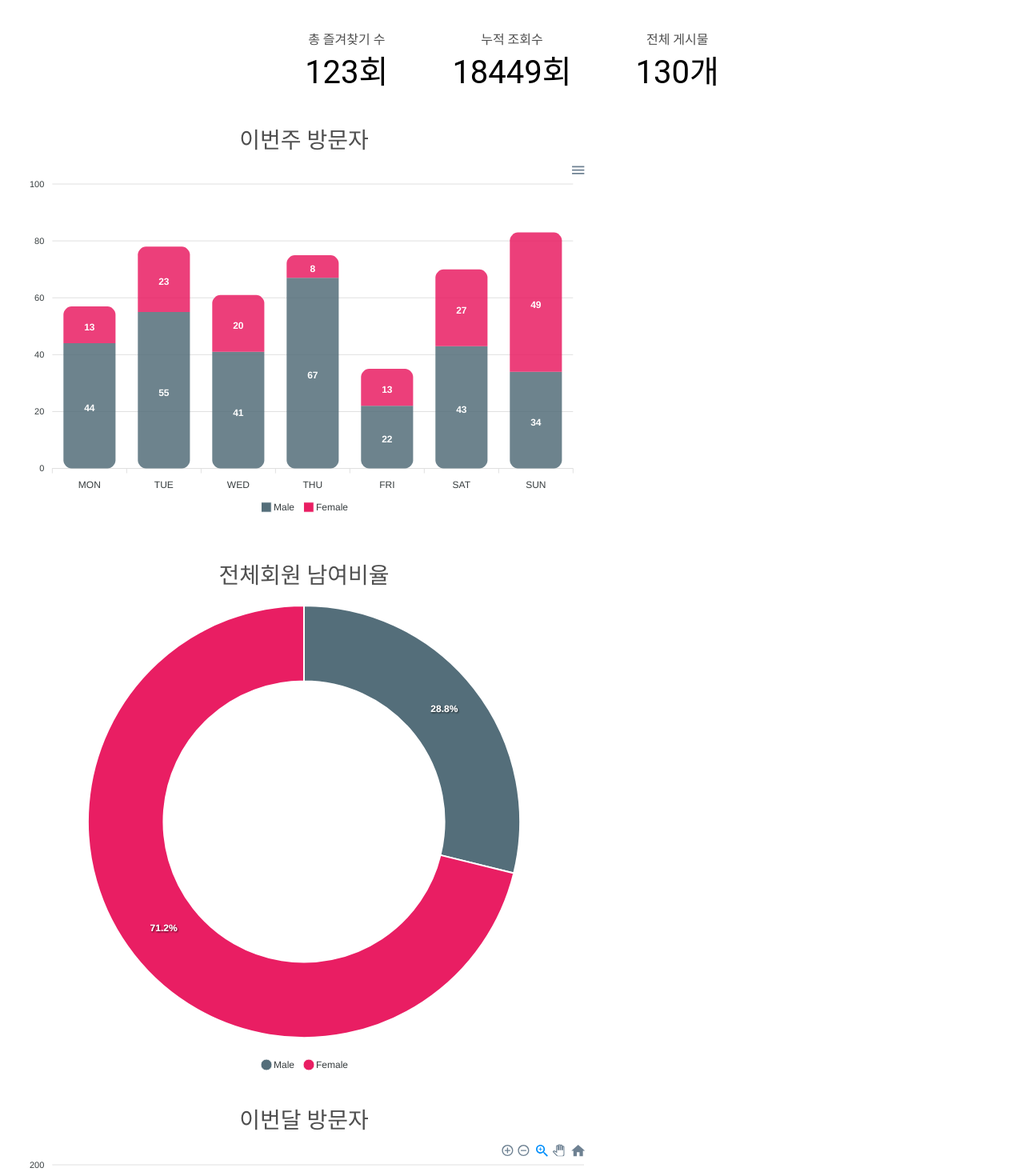
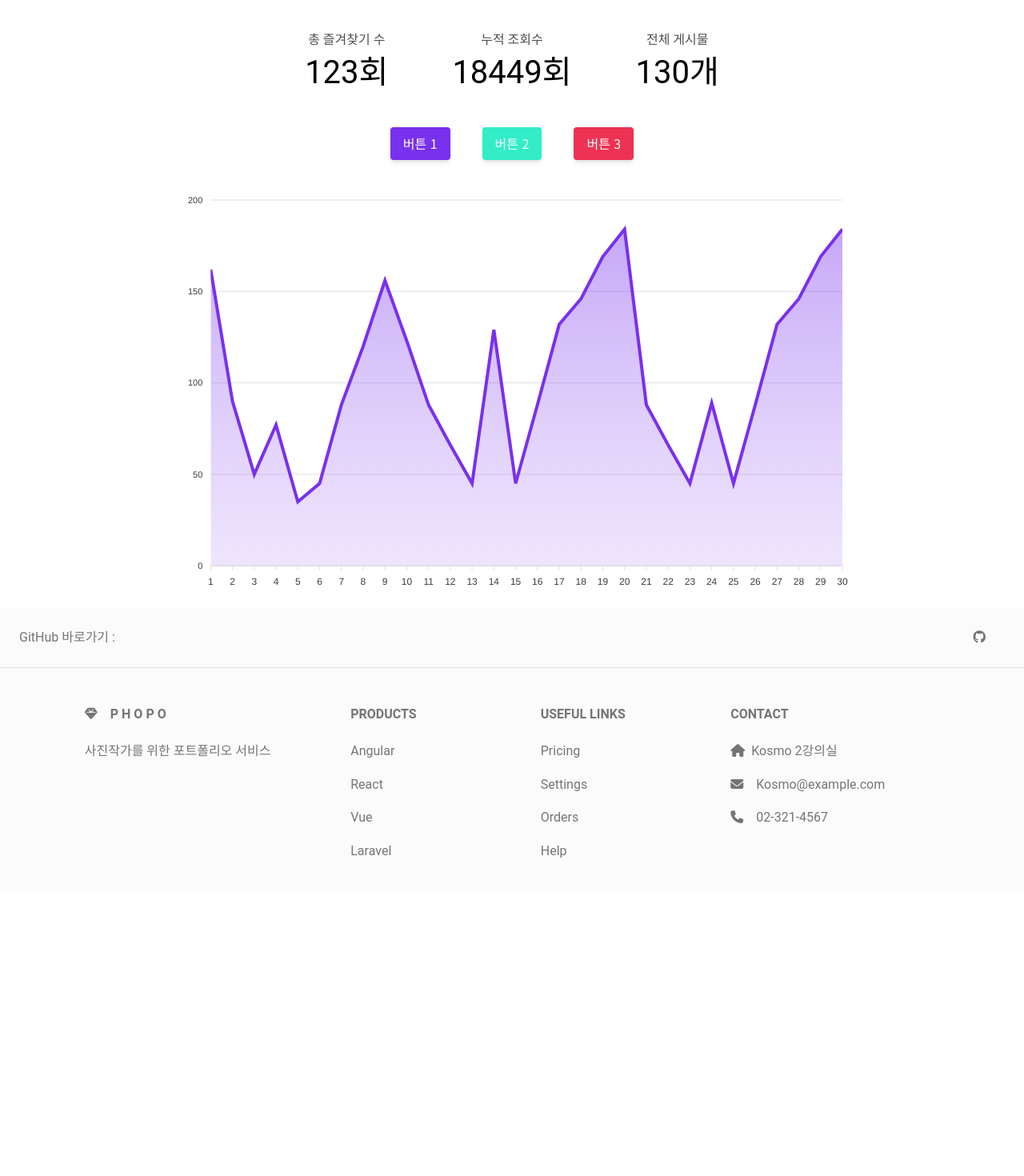
Before and after one commit to Jun02da/final_project_frontend, a React (Create React App) app: page /Dashboard in a window 1280 px wide. Shown: the part 480-1950 px from the top of the page at 80% size. After the commit the page ends 1596 px from the top, so only its background shows below. Built offline with nearby package versions, Linux system fonts and the light colour scheme.

Commit message:
마이페이지 통계 샘플

```diff
--- a/src/components/Charts/MyPageChart.js
+++ b/src/components/Charts/MyPageChart.js
@@ -1,72 +1,12 @@
 import React from "react";
 import Chart from "react-apexcharts";
-import "../../css/chart.css";
-
+import { useState } from "react";
+import "../../css/Dashboard.css";
 function MyPageChart() {
-  // Bar 변수
-  var seriesBar = [
+  // 조회수(Views) 관련
+  var sample = [
     {
-      name: "Male",
-      data: [44, 55, 41, 67, 22, 43, 34],
-    },
-    {
-      name: "Female",
-      data: [13, 23, 20, 8, 13, 27, 49],
-    },
-  ];
-  var optionsBar = {
-    chart: {
-      toolbar: {
-        show: true,
-        tools: {
-          download: true, // download기능을 메인기능으로 선정
-          zoom: false,
-        },
-      },
-      stacked: true, // 위에 쌓아서 나타내기
-    },
-    plotOptions: {
-      bar: {
-        horizontal: false, // 가로 or 세로
-        borderRadius: 10, // 모서리 동글동글
-      },
-    },
-    dataLabels: {
-      enabled: true, // 수치 표시
-    },
-    stroke: {
-      curve: "smooth", // 포인트를 곡선 방식으로 연결합니다. 스플라인이라고도 함
-    },
-    grid: {
-      row: {
-        opacity: 0.5, // 투명도
-      },
-    },
-    xaxis: {
-      categories: ["MON", "TUE", "WED", "THU", "FRI", "SAT", "SUN"], // x축
-    },
-    colors: ["#546E7A", "#E91E63"], // 색상 지정
-    noData: {
-      text: "No Data", // 데이터가 없는 경우
-    },
-  };
-  // Donut 변수
-  var seriesDonut = [500, 1234];
-  var optionsDonut = {
-    legend: {
-      show: true,
-      position: "bottom",
-    },
-    labels: ["Male", "Female"],
-    colors: ["#546E7A", "#E91E63"], // 색상 지정
-    noData: {
-      text: "No Data", // 데이터가 없는 경우
-    },
-  };
-  // area변수
-  var seriesArea = [
-    {
-      name: "방문자",
+      name: "Views",
       data: [
         {
           x: 1,
@@ -191,16 +131,14 @@ function MyPageChart() {
       ],
     },
   ];
-  var optionsArea = {
+  var optionsTest1 = {
     chart: {
       toolbar: {
-        show: true,
-        tools: {
-          download: false,
-          zoom: true, // zoom기능을 메인기능으로 선정
-        },
+        show: false,
       },
+      width: "100%",
     },
+    colors: ["#7831ED"],
     dataLabels: {
       enabled: false, // 값 표시 X
     },
@@ -211,71 +149,85 @@ function MyPageChart() {
       text: "No Data", // 데이터가 없는 경우
     },
   };
-  // PolarArea 변수
-  var seriesPolarArea = [6543, 2109, 3456, 5678, 7890, 8765, 9876, 10000];
-  var optionsPolarArea = {
-    labels: [
-      "00:00 ~ 03:00",
-      "03:00 ~ 06:00",
-      "06:00 ~ 09:00",
-      "09:00 ~ 12:00",
-      "12:00 ~ 15:00",
-      "15:00 ~ 18:00",
-      "18:00 ~ 21:00",
-      "21:00 ~ 24:00",
-    ],
+  var optionsTest2 = {
+    chart: {
+      toolbar: {
+        show: false,
+      },
+      width: "100%",
+    },
+    colors: ["#32edc8"],
+    dataLabels: {
+      enabled: false, // 값 표시 X
+    },
     stroke: {
-      show: true,
-      colors: ["#fff"],
-      width: 2,
+      curve: "straight", // 모서리 각지게
     },
-    fill: {
-      opacity: 0.8, // 투명도
-    },
-    dataLabels: {
-      enabled: true, // 수치 표시
+    noData: {
+      text: "No Data", // 데이터가 없는 경우
     },
   };
+  var optionsTest3 = {
+    chart: {
+      toolbar: {
+        show: false,
+      },
+      width: "100%",
+    },
+    colors: ["#ed3254"],
+    dataLabels: {
+      enabled: false, // 값 표시 X
+    },
+    stroke: {
+      curve: "straight", // 모서리 각지게
+    },
+    noData: {
+      text: "No Data", // 데이터가 없는 경우
+    },
+  };
+  // 3개중 1개만 true로 설정하여서 클릭한 1개의 그래프만 나오도록 설정
+  const [showTest1, setShowTest1] = useState(true);
+  const [showTest2, setShowTest2] = useState(false);
+  const [showTest3, setShowTest3] = useState(false);
 
+  const handleTest1 = () => {
+    setShowTest1(true);
+    setShowTest2(false);
+    setShowTest3(false);
+  };
+  const handleTest2 = () => {
+    setShowTest1(false);
+    setShowTest2(true);
+    setShowTest3(false);
+  };
+  const handleTest3 = () => {
+    setShowTest1(false);
+    setShowTest2(false);
+    setShowTest3(true);
+  };
   return (
     <div>
-      <div id="chartArea">
-        <h3>이번주 방문자</h3>
-        {/* bar 그래프 */}
-        <Chart options={optionsBar} series={seriesBar} type="bar" width="720" />
+      <div id="MyPageChartButtonDiv">
+        <button onClick={handleTest1} id="MyPageChartButton1">
+          버튼 1
+        </button>
+        <button onClick={handleTest2} id="MyPageChartButton2">
+          버튼 2
+        </button>
+        <button onClick={handleTest3} id="MyPageChartButton3">
+          버튼 3
+        </button>
       </div>
-
-      <div id="chartArea">
-        <h3>전체회원 남여비율</h3>
-        {/* donut 그래프 */}
-        <Chart
-          options={optionsDonut}
-          series={seriesDonut}
-          type="donut"
-          width="720"
-        />
-      </div>
-
-      <div id="chartArea">
-        <h3>이번달 방문자</h3>
-        {/* area 그래프 */}
-        <Chart
-          options={optionsArea}
-          series={seriesArea}
-          type="area"
-          width="720"
-        />
-      </div>
-
-      <div id="chartArea">
-        <h3>방문 시간대</h3>
-        {/* PolarArea 그래프 */}
-        <Chart
-          options={optionsPolarArea}
-          series={seriesPolarArea}
-          type="polarArea"
-          width="720"
-        />
+      <div id="MyPageChartDiv">
+        {showTest1 && (
+          <Chart options={optionsTest1} series={sample} type="area" />
+        )}
+        {showTest2 && (
+          <Chart options={optionsTest2} series={sample} type="area" />
+        )}
+        {showTest3 && (
+          <Chart options={optionsTest3} series={sample} type="area" />
+        )}
       </div>
     </div>
   );
--- /dev/null
+++ b/src/css/Dashboard.css
@@ -0,0 +1,138 @@
+@import url("https://fonts.googleapis.com/css2?family=Noto+Sans+KR&display=swap");
+/* 버튼 관련 */
+:root {
+  --button1-color: #ffffff;
+  --button1-bg-color: #7831ed;
+  --button1-hover-bg-color: #4812a1;
+  --button2-color: #ffffff;
+  --button2-bg-color: #32edc8;
+  --button2-hover-bg-color: #05a081;
+  --button3-color: #ffffff;
+  --button3-bg-color: #ed3254;
+  --button3-hover-bg-color: #d3405c;
+}
+#MyPageChartButton1 {
+  -webkit-appearance: none;
+  -moz-appearance: none;
+  appearance: none;
+
+  background: var(--button1-bg-color);
+  color: var(--button1-color);
+
+  margin: 20px;
+  padding: 0.5rem 1rem;
+
+  font-family: "Noto Sans KR", sans-serif;
+  font-size: 1rem;
+  font-weight: 400;
+  text-align: center;
+  text-decoration: none;
+
+  border: none;
+  border-radius: 4px;
+
+  display: inline-block;
+  width: auto;
+
+  box-shadow: 0 4px 6px -1px rgba(0, 0, 0, 0.1),
+    0 2px 4px -1px rgba(0, 0, 0, 0.06);
+
+  cursor: pointer;
+
+  transition: 0.5s;
+}
+#MyPageChartButton1:active,
+#MyPageChartButton1:hover,
+#MyPageChartButton1:focus {
+  background: var(--button1-hover-bg-color);
+  outline: 0;
+}
+#MyPageChartButton1:disabled {
+  opacity: 0.5;
+}
+#MyPageChartButton2 {
+  -webkit-appearance: none;
+  -moz-appearance: none;
+  appearance: none;
+
+  background: var(--button2-bg-color);
+  color: var(--button2-color);
+
+  margin: 20px;
+  padding: 0.5rem 1rem;
+
+  font-family: "Noto Sans KR", sans-serif;
+  font-size: 1rem;
+  font-weight: 400;
+  text-align: center;
+  text-decoration: none;
+
+  border: none;
+  border-radius: 4px;
+
+  display: inline-block;
+  width: auto;
+
+  box-shadow: 0 4px 6px -1px rgba(0, 0, 0, 0.1),
+    0 2px 4px -1px rgba(0, 0, 0, 0.06);
+
+  cursor: pointer;
+
+  transition: 0.5s;
+}
+#MyPageChartButton2:active,
+#MyPageChartButton2:hover,
+#MyPageChartButton2:focus {
+  background: var(--button2-hover-bg-color);
+  outline: 0;
+}
+#MyPageChartButton2:disabled {
+  opacity: 0.5;
+}
+#MyPageChartButton3 {
+  -webkit-appearance: none;
+  -moz-appearance: none;
+  appearance: none;
+
+  background: var(--button3-bg-color);
+  color: var(--button3-color);
+
+  margin: 20px;
+  padding: 0.5rem 1rem;
+
+  font-family: "Noto Sans KR", sans-serif;
+  font-size: 1rem;
+  font-weight: 400;
+  text-align: center;
+  text-decoration: none;
+
+  border: none;
+  border-radius: 4px;
+
+  display: inline-block;
+  width: auto;
+
+  box-shadow: 0 4px 6px -1px rgba(0, 0, 0, 0.1),
+    0 2px 4px -1px rgba(0, 0, 0, 0.06);
+
+  cursor: pointer;
+
+  transition: 0.5s;
+}
+#MyPageChartButton3:active,
+#MyPageChartButton3:hover,
+#MyPageChartButton3:focus {
+  background: var(--button3-hover-bg-color);
+  outline: 0;
+}
+#MyPageChartButton3:disabled {
+  opacity: 0.5;
+}
+#MyPageChartButtonDiv {
+  text-align: center;
+}
+/* 그래프 관련 */
+#MyPageChartDiv {
+  width: 66%;
+  margin: 0 auto;
+}
```
